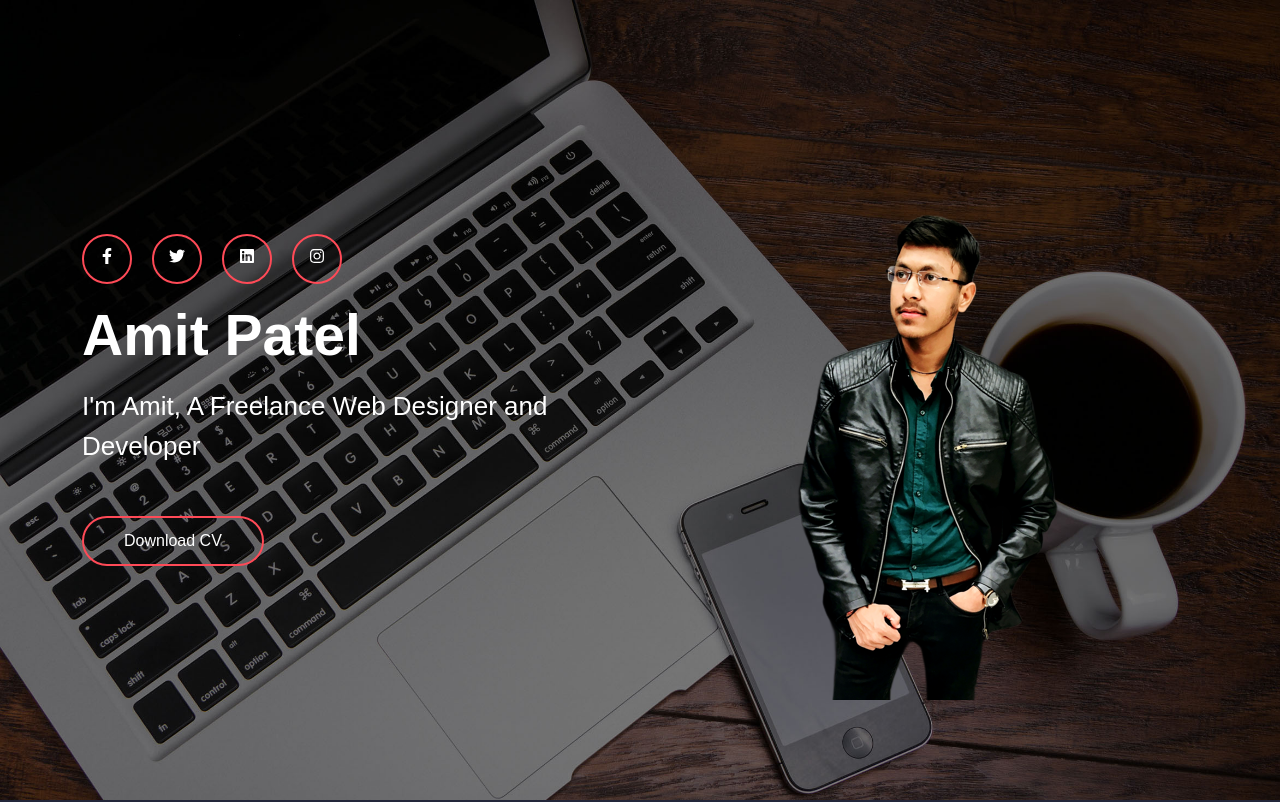
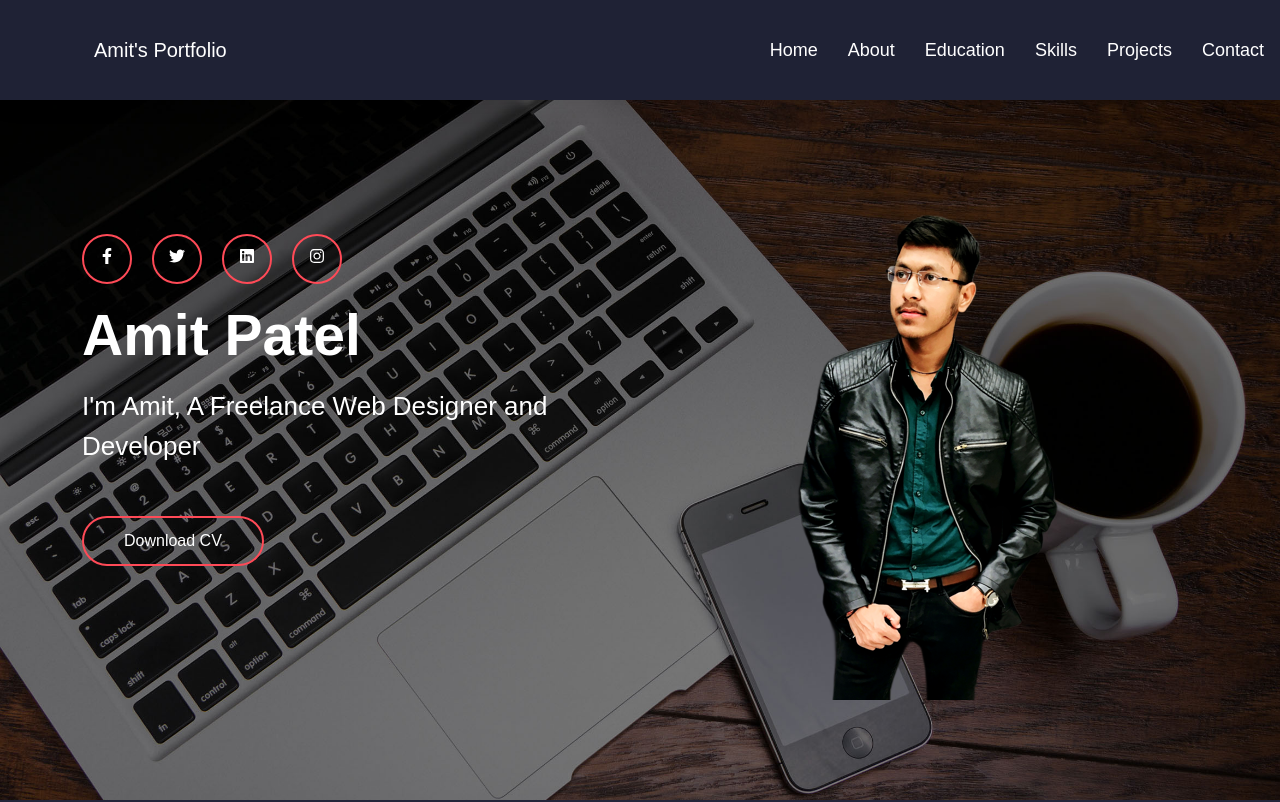
Before and after one commit to apatel6152/amit303.me, a React (Create React App) app: page / in a window 1280 px wide. Shown: the top 802 px of the page. Built offline with nearby package versions, Linux system fonts and the light colour scheme.

Commit message:
new changes for portfolio

```diff
--- a/src/components/Navigation/Nav.js
+++ b/src/components/Navigation/Nav.js
@@ -5,47 +5,47 @@ import './Nav.css';
 
 const Nav = () => {
 
-  // const [state, setState] = useState(true);
-  // return (
-  //   <nav className="navbar">
-  //     <div className="container">
-  //       <div className="navbar__container">
-  //         <ul className="navbar__left">
-  //           <div className="navbar__left-logo">
-  //             <Link className="navbar-brand" to="#" rel="tooltip">Amit's Portfolio</Link>
-  //           </div>
-  //         </ul>
-  //         {state ? (
-  //           <ul className="navbar__right">
-  //             <li>
-  //               <Link to="#">Home</Link>
-  //             </li>
-  //             <li>
-  //               <Link to="#about">About</Link>
-  //             </li>
-  //             <li>
-  //               <Link to="#education">Education</Link>
-  //             </li>
-  //             <li>
-  //               <Link to="#skills">Skills</Link>
-  //             </li>
-  //             <li>
-  //               <Link to="#projects">Projects</Link>
-  //             </li>
-  //             <li>
-  //               <Link to="#contact">Contact</Link>
-  //             </li>
-  //           </ul>
-  //         ) : (
-  //           ""
-  //         )}
-  //       </div>
-  //     </div>
-  //     <div className="toggle" onClick={() => setState(!state)}>
-  //       <FaAlignJustify />
-  //     </div>
-  //   </nav>
-  // );
+  const [state, setState] = useState(true);
+  return (
+    <nav className="navbar">
+      <div className="container">
+        <div className="navbar__container">
+          <ul className="navbar__left">
+            <div className="navbar__left-logo">
+              <Link className="navbar-brand" to="#" rel="tooltip">Amit's Portfolio</Link>
+            </div>
+          </ul>
+          {state ? (
+            <ul className="navbar__right">
+              <li>
+                <Link to="#">Home</Link>
+              </li>
+              <li>
+                <Link to="#about">About</Link>
+              </li>
+              <li>
+                <Link to="#education">Education</Link>
+              </li>
+              <li>
+                <Link to="#skills">Skills</Link>
+              </li>
+              <li>
+                <Link to="#projects">Projects</Link>
+              </li>
+              <li>
+                <Link to="#contact">Contact</Link>
+              </li>
+            </ul>
+          ) : (
+            ""
+          )}
+        </div>
+      </div>
+      <div className="toggle" onClick={() => setState(!state)}>
+        <FaAlignJustify />
+      </div>
+    </nav>
+  );
 };
 
 export default Nav;
```
